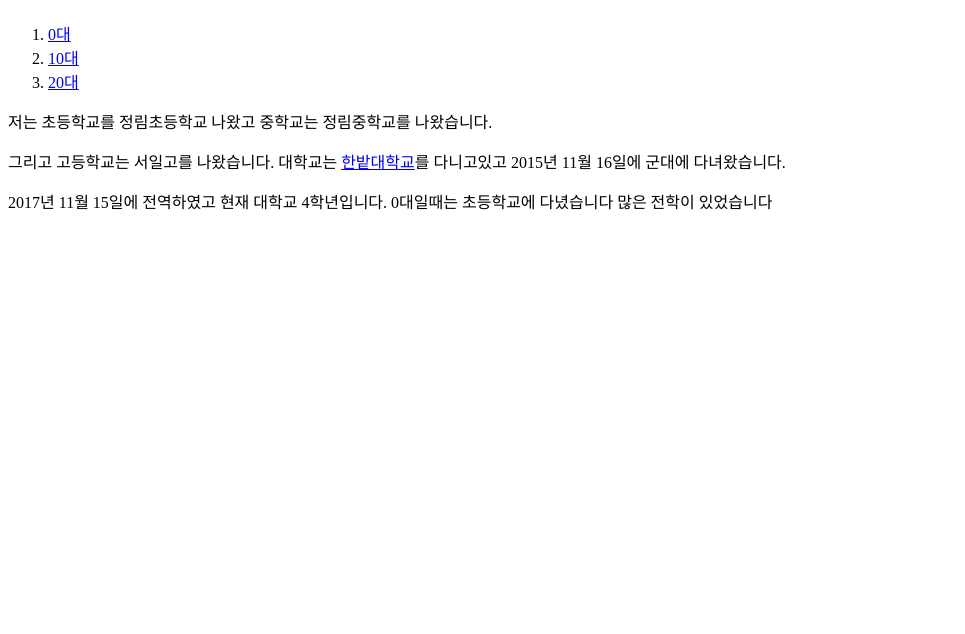
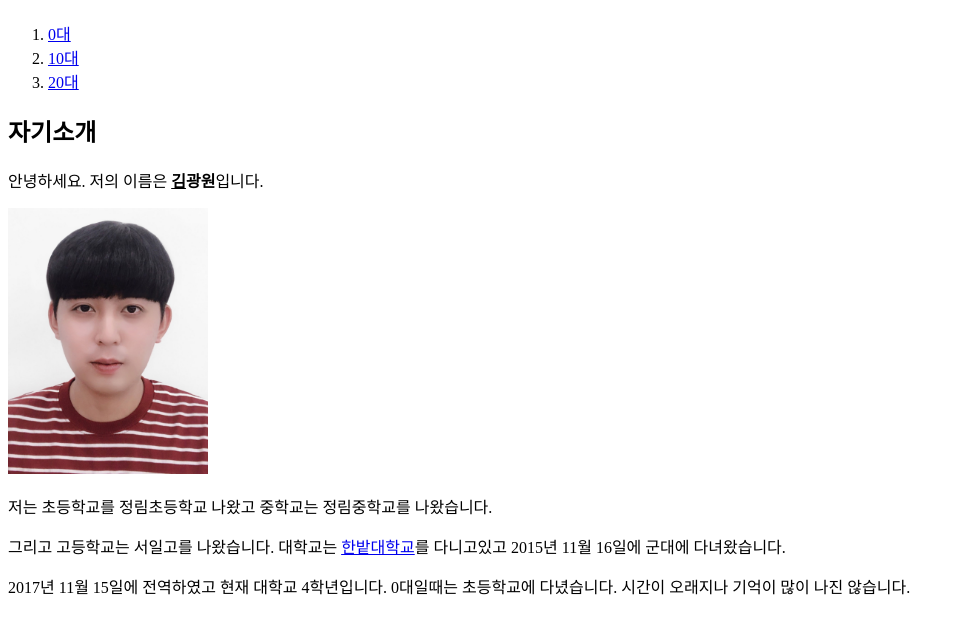
Before and after one commit to rhkd4512/rhkd4512.github.io, a plain HTML site: page 1.html in a window 1280 px wide. Shown: the part 68-702 px from the top of the page, without its empty margins (0-965 px from the left). Drawn offline with Linux system fonts and the light colour scheme.

Commit message:
Add files via upload

```diff
--- a/1.html
+++ b/1.html
@@ -12,8 +12,12 @@
     <li><a href="3.html">20대</a></li>
   </ol>
 
+  <h2>자기소개</h2>
+
+  <p>안녕하세요. 저의 이름은 <strong><u>김</u>광원</strong>입니다.</p>
+  <img src="kim.jpg" width="200">
   <p>저는 초등학교를 정림초등학교 나왔고 중학교는 정림중학교를 나왔습니다.</p>
   <p>그리고 고등학교는 서일고를 나왔습니다. 대학교는 <a href="https://my.hanbat.ac.kr/user/login.face" target="_blank">한밭대학교</a>를 다니고있고 2015년 11월 16일에 군대에 다녀왔습니다.</p>
   2017년 11월 15일에 전역하였고 현재 대학교 4학년입니다.
-  0대일때는 초등학교에 다녔습니다 많은 전학이 있었습니다
+  0대일때는 초등학교에 다녔습니다. 시간이 오래지나 기억이 많이 나진 않습니다.
 </body>
```
